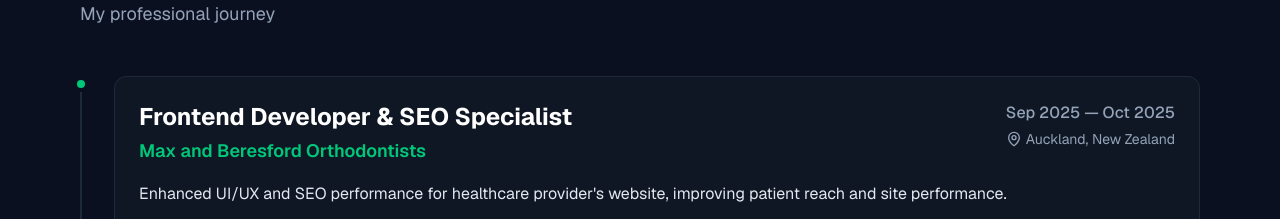
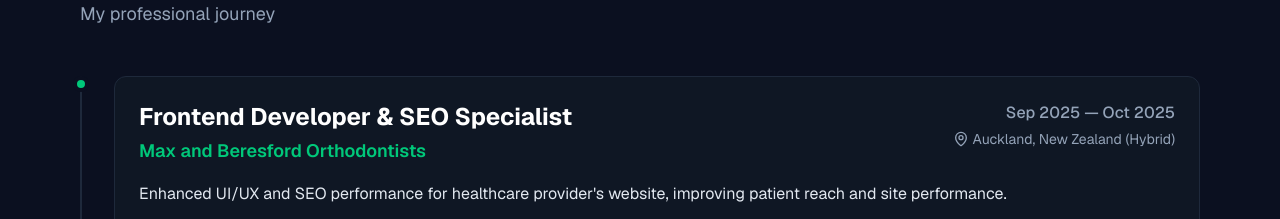
Before and after one commit to fco-gt/portfolio, a Next.js app: page / in a window 1280 px wide. Shown: the part 960-1179 px from the top of the page. Built offline with nearby package versions, Linux system fonts and the light colour scheme.

Commit message:
fix: Job modality for M&B

```diff
--- a/data/profile.ts
+++ b/data/profile.ts
@@ -55,7 +55,7 @@ export const experience = [
     company: "Max and Beresford Orthodontists",
     position: "Frontend Developer & SEO Specialist",
     period: "Sep 2025 — Oct 2025",
-    location: "Auckland, New Zealand",
+    location: "Auckland, New Zealand (Hybrid)",
     description:
       "Enhanced UI/UX and SEO performance for healthcare provider's website, improving patient reach and site performance.",
     achievements: [
```
